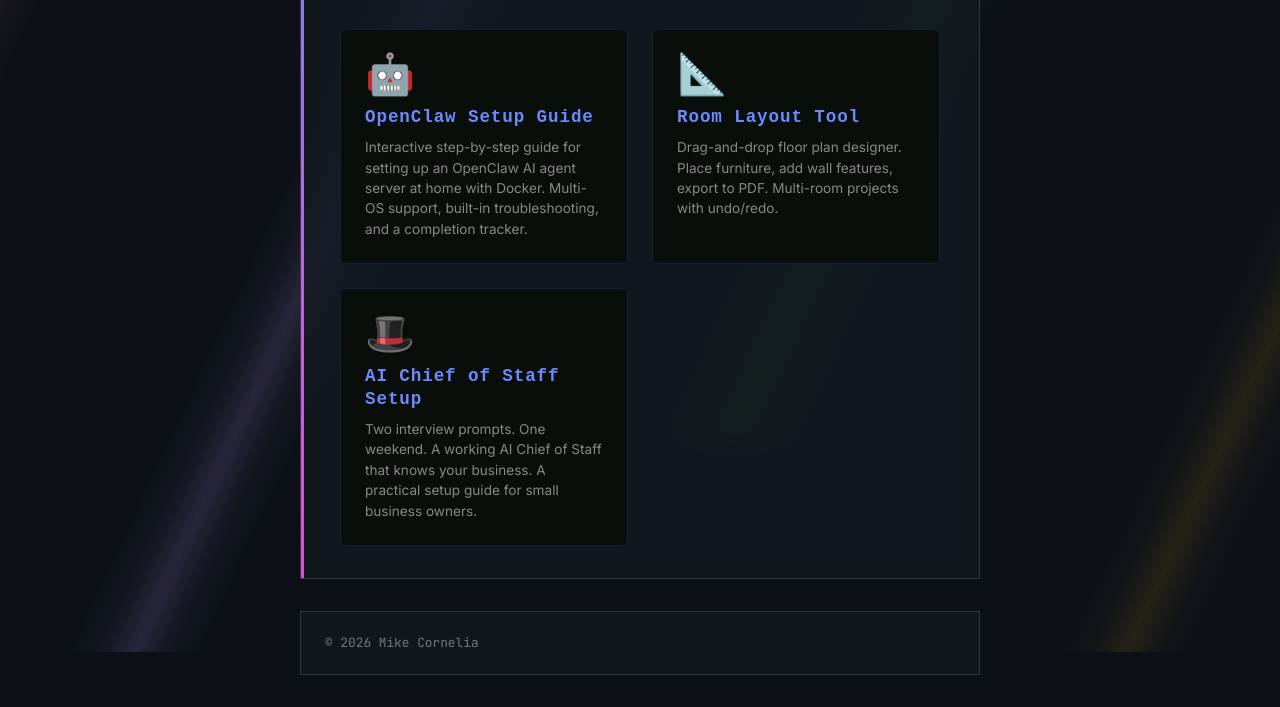
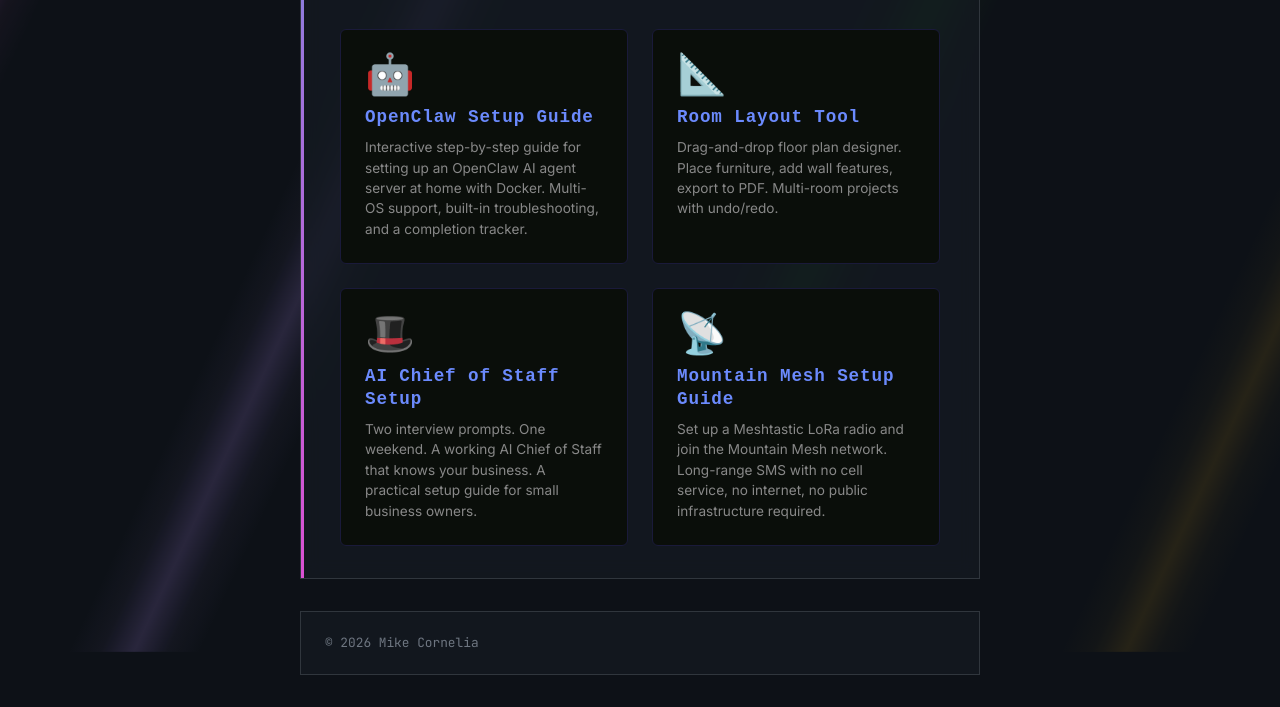
Before and after one commit to mcornelia/mcornelia, a plain HTML site: page play.html in a window 1280 px wide. Shown: the part 647-1354 px from the top of the page. Drawn offline with Linux system fonts and the light colour scheme.

```diff
--- a/play.html
+++ b/play.html
@@ -69,6 +69,12 @@
         <p>Two interview prompts. One weekend. A working AI Chief of Staff that knows your business. A practical setup guide for small business owners.</p>
       </a>
 
+      <a href="https://mcornelia.github.io/mountain-mesh-node-guide" class="game-card vibe-card" target="_blank" rel="noopener">
+        <div class="game-card-icon">&#x1F4E1;</div>
+        <h2>Mountain Mesh Setup Guide</h2>
+        <p>Set up a Meshtastic LoRa radio and join the Mountain Mesh network. Long-range SMS with no cell service, no internet, no public infrastructure required.</p>
+      </a>
+
     </div>
 
   </main>
```
